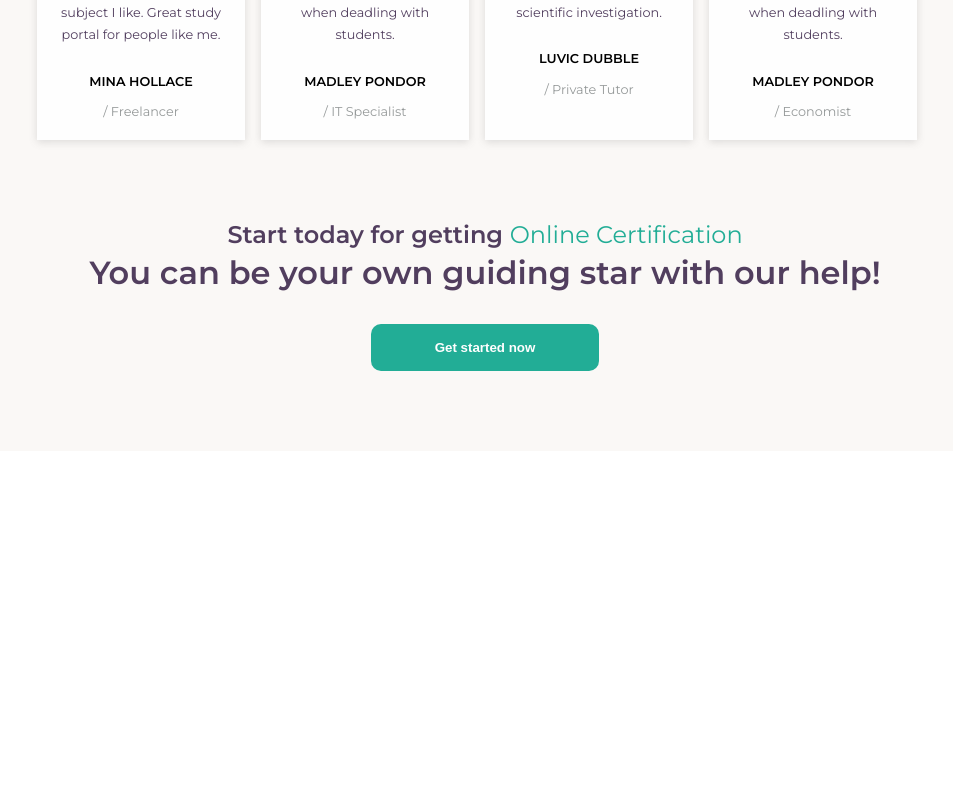
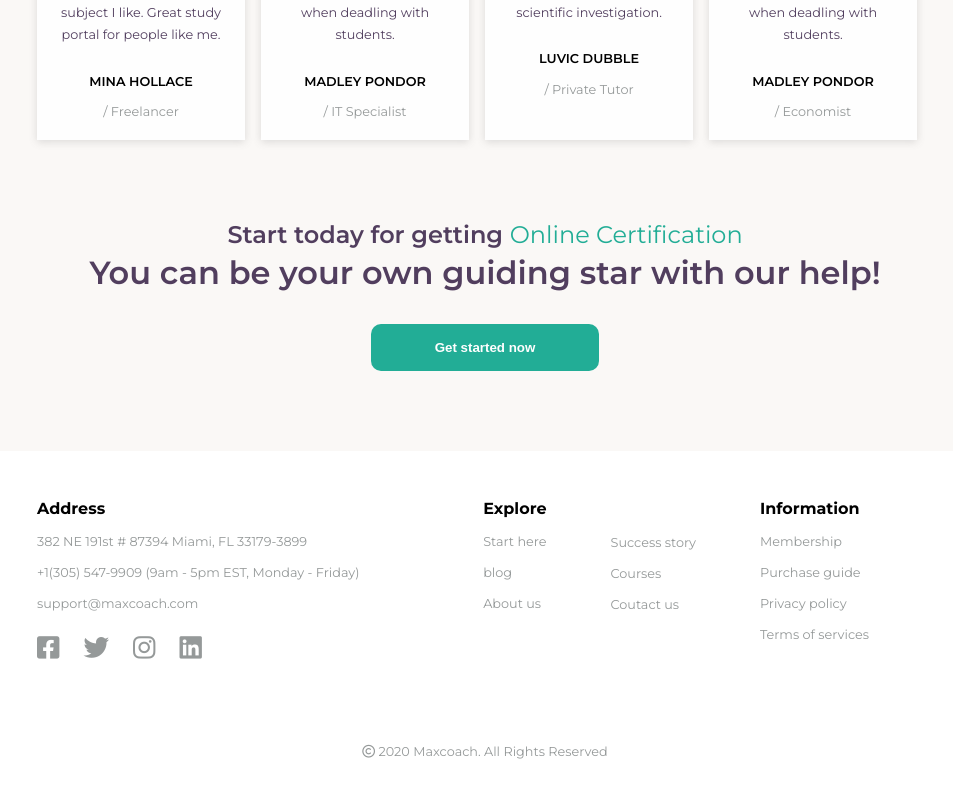
Before and after one commit to AndreaFumagalli4/proj-html-vuejs, a Vue app: page / in a window 1280 px wide. Shown: the part 5160-5957 px from the top of the page, without its empty margins (155-1108 px from the left). Before the commit the page ends 5659 px from the top, so only its background shows below. Built offline with nearby package versions, Linux system fonts and the light colour scheme.

Commit message:
add AppFooter component

```diff
--- a/src/App.vue
+++ b/src/App.vue
@@ -77,4 +77,10 @@ export default {
     }
   }
 
+  footer li {
+    font-size: $text-fs;
+    color: $subtitles-color;
+    padding: .5rem 0;
+  }
+
 </style>
--- a/src/components/AppFooter.vue
+++ b/src/components/AppFooter.vue
@@ -1,13 +1,148 @@
 <script>
 export default {
     name: 'AppFooter',
+
+    data() {
+        return {
+            contactsList: [
+                '382 NE 191st # 87394 Miami, FL 33179-3899',
+                '+1(305) 547-9909 (9am - 5pm EST, Monday - Friday)',
+                'support@maxcoach.com'
+            ],
+            exploreList: [
+                'Start here',
+                'blog',
+                'About us'
+            ],
+            infoFooterList: [
+                'Success story',
+                'Courses',
+                'Coutact us'
+            ],
+            informationsList: [
+                'Membership',
+                'Purchase guide',
+                'Privacy policy',
+                'Terms of services'
+            ]
+        }
+    },
 }
 </script>
 
 <template>
-
+    <div class="container flex">
+        <div class="left-section">
+            <h4>
+                Address
+            </h4>
+            <ul>
+                <li v-for="contact in contactsList">
+                    {{ contact }}
+                </li>
+                <li>
+                    <ul class="flex">
+                        <li>
+                            <a href="#">
+                                <i class="fa-brands fa-square-facebook fa-2x"></i>
+                            </a>
+                        </li>
+                        <li>
+                            <a href="#">
+                                <i class="fa-brands fa-twitter fa-2x"></i>
+                            </a>
+                        </li>
+                        <li>
+                            <a href="#">
+                                <i class="fa-brands fa-instagram fa-2x"></i>
+                            </a>
+                        </li>
+                        <li>
+                            <a href="#">
+                                <i class="fa-brands fa-linkedin fa-2x"></i>
+                            </a>
+                        </li>
+                    </ul>
+                </li>
+            </ul>
+        </div>
+        <div class="right-section flex">
+            <div class="left-list">
+                <h4>
+                    Explore
+                </h4>
+                <ul>
+                    <li v-for="exploreEl in exploreList">
+                        <a href="#">
+                            {{ exploreEl }}
+                        </a>
+                    </li>
+                </ul>
+            </div>
+            <div class="center-list">
+                <ul>
+                    <li v-for="infoFootEl in infoFooterList">
+                        <a href="#">
+                            {{ infoFootEl }}
+                        </a>
+                    </li>
+                </ul>
+            </div>
+            <div class="right-list">
+                <h4>
+                    Information
+                </h4>
+                <ul>
+                    <li v-for="informationEl in informationsList">
+                        <a href="#">
+                            {{ informationEl }}
+                        </a>
+                    </li>
+                </ul>
+            </div>
+        </div>
+    </div>
+    <div class="copyright">
+        <p>
+            <i class="fa-regular fa-copyright"></i>
+            2020 Maxcoach. All Rights Reserved
+        </p>
+    </div>
 </template>
 
 <style lang="scss" scoped>
+    @use '../styles/partials/variables' as *;
 
+    div.container {
+        justify-content: space-between;
+        margin-bottom: 4rem;
+    }
+
+    h4 {
+        padding-bottom: .5rem;
+    }
+    ul.flex li{
+        padding-right: 1.5rem;
+    }
+
+    a{
+        color: $subtitles-color;
+    }
+
+    div.right-section div{
+        margin-right: 4rem;
+    }
+
+    div.center-list ul{
+        padding-top: 1.75rem;
+    }
+
+    div.copyright{
+        text-align: center;
+        margin-bottom: 4rem;
+
+        p{
+            color: $subtitles-color;
+        }
+    }
 </style>
```
